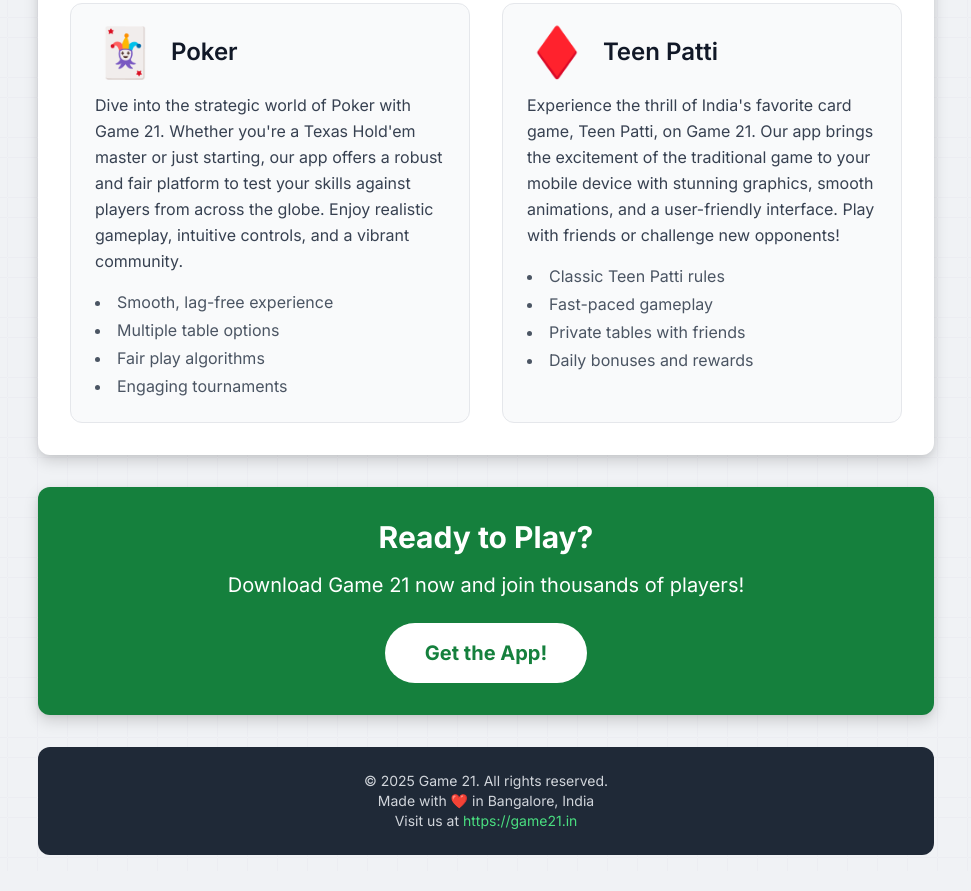
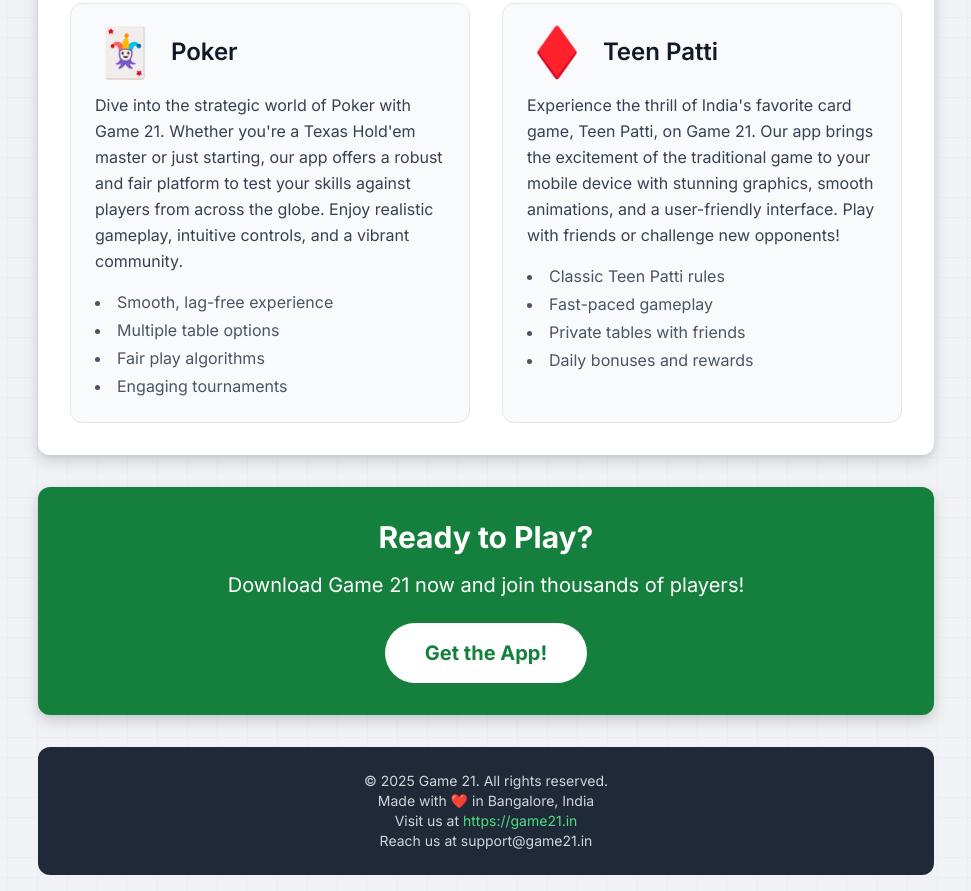
Before and after one commit to tayalakansh/game21.github.io, a plain HTML site: page index.html in a window 1280 px wide. Shown: the part 967-1858 px from the top of the page, without its empty margins (154-1125 px from the left). Drawn offline with nearby package versions, Linux system fonts and the light colour scheme.

Commit message:
added email

```diff
--- a/index.html
+++ b/index.html
@@ -169,6 +169,7 @@
             <p>&copy; 2025 Game 21. All rights reserved.</p>
             <p>Made with ❤️ in Bangalore, India</p>
             <p>Visit us at <a href="https://game21.in" class="text-green-400 hover:underline">https://game21.in</a></p>
+            <p>Reach us at support@game21.in</p>
         </footer>
 
     </div>
```
